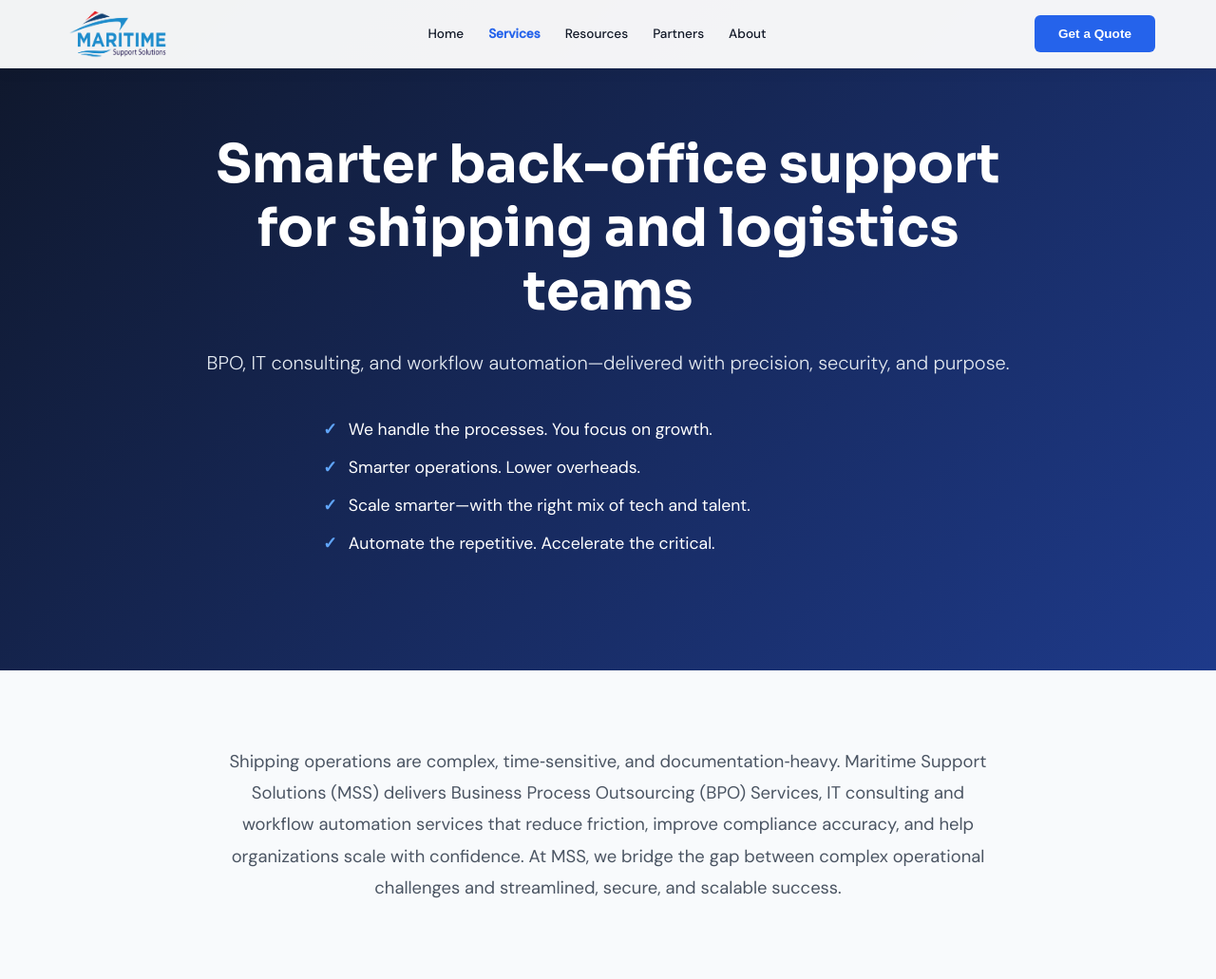
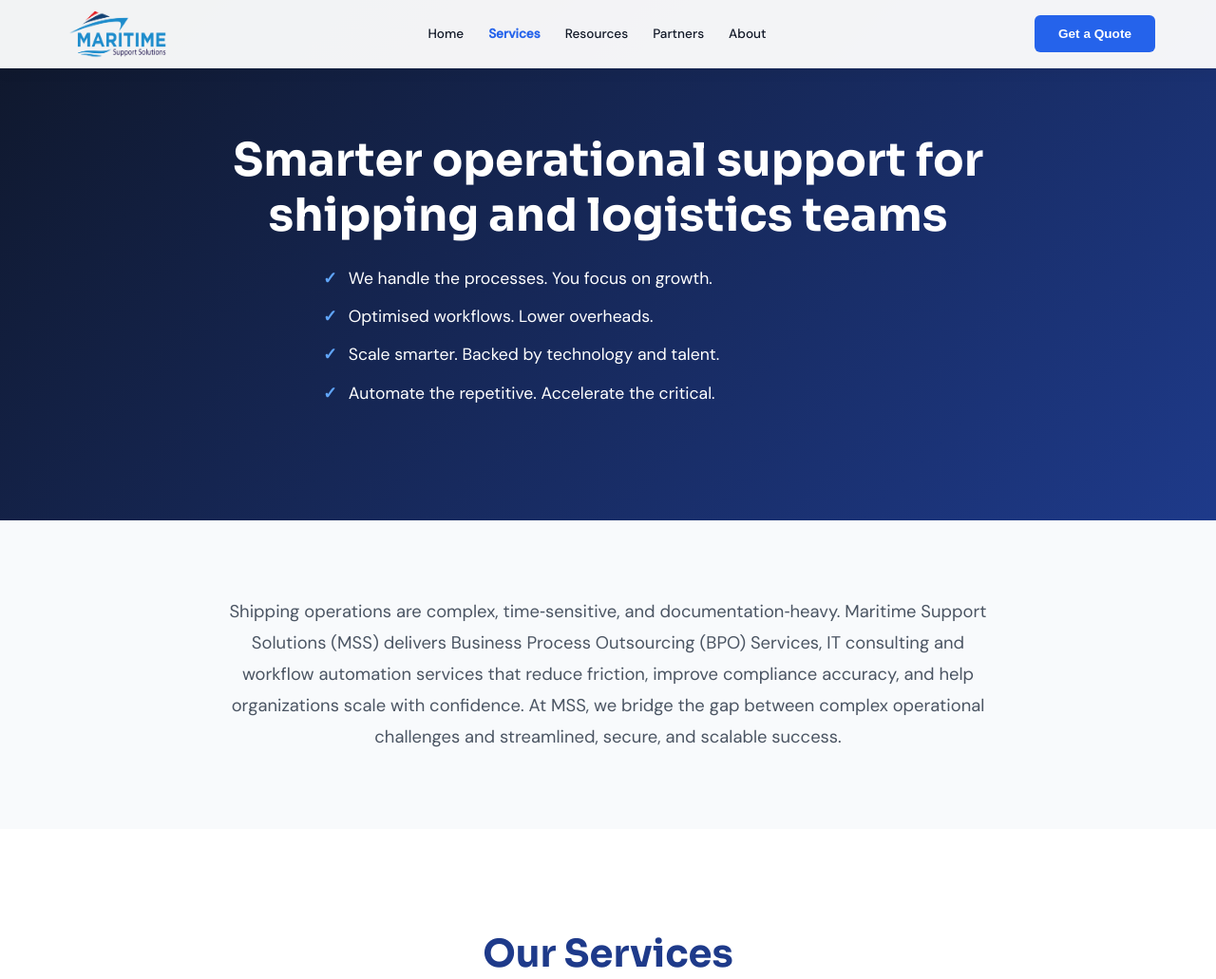
Before and after one commit to MSS-Smooth-Ocean-tech/MSS-Main-Website, a FastAPI app: page /services in a window 1280 px wide. Shown: the top 1031 px of the page at 95% size. Run offline with FastAPI, Linux system fonts and the light colour scheme.

Commit message:
Update hero copy, footer, styles & add logo
Refine homepage hero messaging and visuals: adjust H1 copy and list items for clearer positioning, comment out the subtitle, and reduce the hero H1 font-size from 3.5rem to 3rem for improved layout. Update footer branding text and footer-bottom wording (also added a comment placeholder for dynamic year). Add new DPIIT certificate logo image to static assets.

```diff
--- a/static/css/services_home.css
+++ b/static/css/services_home.css
@@ -34,7 +34,7 @@ h1, h2, h3, h4, h5, h6 {
 }
 
 .sh-hero h1 {
-  font-size: 3.5rem;
+  font-size: 3rem;
   font-weight: 700;
   line-height: 1.2;
   margin-bottom: 24px;
--- a/templates/base.html
+++ b/templates/base.html
@@ -54,7 +54,7 @@
             <img src="/static/img/mss_logo.png" alt="MSS Logo" style="width:150px; height:85px;"/>
           </div>
         </a>
-        <p class="foot-brand-desc">Empowering the maritime industry with scalable, secure, and efficient outsourcing solutions since 2003.</p>
+        <p class="foot-brand-desc">Empowering the maritime industry with scalable, secure, and efficient outsourcing solutions since 2022.</p>
       </div>
 
       <div class="f-col">
@@ -98,7 +98,8 @@
       </div>
 
     </div>
-    <div class="footer-bottom">© 2026 MSS Corporate. All rights reserved.</div>
+    <!-- Dynamic Year to be Added -->
+    <div class="footer-bottom">© 2026 | All Rights Reserved | Maritime Support Solutions</div>
   </div>
 </footer>
 
--- a/templates/sections/services/home/hero.html
+++ b/templates/sections/services/home/hero.html
@@ -1,12 +1,12 @@
 <!-- Hero Section -->
 <section class="sh-hero reveal">
   <div class="sh-hero-inner">
-    <h1>Smarter back-office support for shipping and logistics teams</h1>
-    <p class="subtitle">BPO, IT consulting, and workflow automation—delivered with precision, security, and purpose.</p>
+    <h1>Smarter operational support for shipping and logistics teams</h1>
+    <!-- <p class="subtitle">BPO Services, IT consulting, and workflow automation—delivered with precision, security, and purpose.</p> -->
     <ul class="sh-hero-list">
       <li>We handle the processes. You focus on growth.</li>
-      <li>Smarter operations. Lower overheads.</li>
-      <li>Scale smarter—with the right mix of tech and talent.</li>
+      <li>Optimised workflows. Lower overheads.</li>
+      <li>Scale smarter. Backed by technology and talent.</li>
       <li>Automate the repetitive. Accelerate the critical.</li>
     </ul>
   </div>
```
Also changed, not shown: static/img/dpiit_certificate_logo.png (added).
